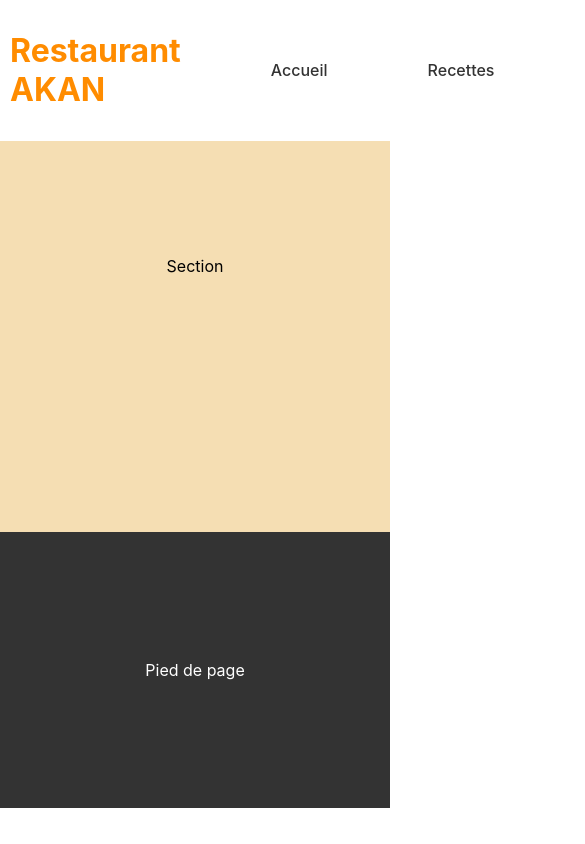
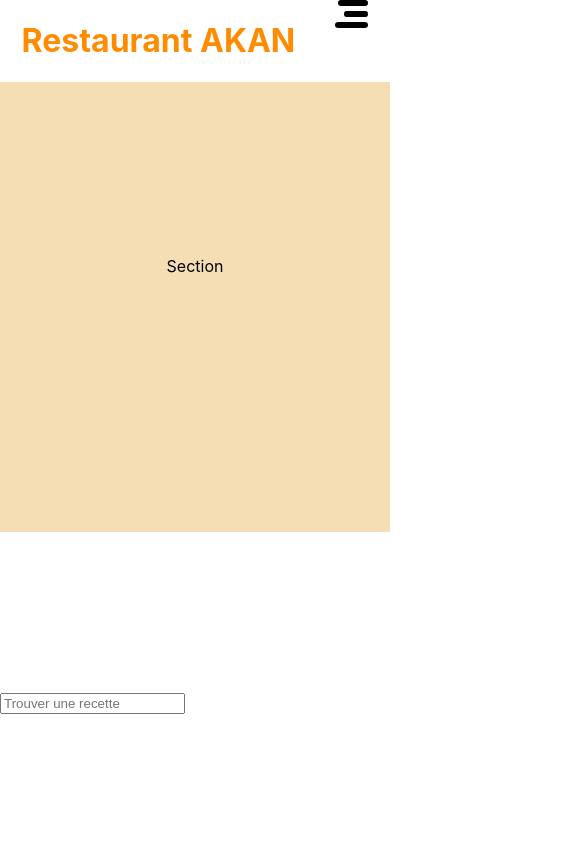
Before and after one commit to Offado/recipe-website, a React (Create React App) app: page /Categorie/Categories in a window 390 px wide. Shown: the top 844 px of the page, 585 px wide, since content can reach past the window. Built offline with nearby package versions, Linux system fonts and the light colour scheme.

Commit message:
recipe-website

```diff
--- a/src/App.css
+++ b/src/App.css
@@ -1,5 +1,5 @@
 .App {
-  background: wheat;
+  background: white;
 }
 
 .App-logo {
--- a/src/App.js
+++ b/src/App.js
@@ -1,6 +1,7 @@
 import './App.css';
 import FooterPage from './Components/Footer/Footer';
 import Header from './Components/Header/Header';
+import Search from './Components/Search/Search';
 import Section from './Components/Sections/Section';
 
 function App() {
@@ -8,6 +9,7 @@ function App() {
     <div className="App">
       <Header />
       <Section />
+      <Search />
       <FooterPage />
     </div>
   );
--- a/src/Components/Header/Header.jsx
+++ b/src/Components/Header/Header.jsx
@@ -1,11 +1,45 @@
-import React from "react";
+import React, { useState } from "react";
 import "./header.css";
 import { Link } from "react-router";
+import Menu from "../SideBar/Menu";
+import { FaHome } from "react-icons/fa";
+import { FaList } from "react-icons/fa";
+import { BiSolidCategory } from "react-icons/bi";
+
 
 const Header = () => {
+  // Etat booléen de sidebar-icon
+  const [show, setShow] = useState(false);
+
+  // les liens du Sidebar
+  const links = [
+    {
+      name: "Accueil",
+      path: "/",
+      icon: <FaHome />
+    },
+    {
+      name: "Recettes",
+      path: "/Recipes/Recipe",
+      icon: <FaList />
+    },
+    {
+      name: "Catégories",
+      path: "/Categorie/Categories",
+      icon: <BiSolidCategory />
+    },
+  ];
+
+  // Fonction pour fermer le menu sideBar
+  function closeSetShow() {
+    setShow(!show)
+  }
+
   return (
+    <>
       <div className="container-header">
         <h1>Restaurant AKAN</h1>
+        <div className="header">
           <ul>
             <li>
               <Link to="/" className="link1">
@@ -18,17 +52,23 @@ const Header = () => {
               </Link>
             </li>
             <li>
-          <Link to="/Categories/Categories" className="link3">
+              <Link to="/Categorie/Categories" className="link3">
                 <span>Catégories</span>
               </Link>
             </li>
-        <div className="menu">
+          </ul>
+        </div>
+        <div
+          onClick={() => setShow(true)}
+          className={show ? "menu active" : "menu"}
+        >
           <div className="bar"></div>
           <div className="bar"></div>
           <div className="bar"></div>
         </div>
-      </ul>
+        {show && <Menu close={closeSetShow} links={links} />}
       </div>
+    </>
   );
 };
 
--- a/src/Components/Header/header.css
+++ b/src/Components/Header/header.css
@@ -3,7 +3,6 @@
   position: absolute;
   display: flex;
   justify-content: space-around;
-  padding: 10px;
   width: 100%;
 }
 
@@ -45,11 +44,13 @@ span:hover {
     color:coral;
 }
 
+/* Sidebar-icon: menu responsive */
 .menu {
-  height: 32px;
-  width: 35px;
+  height: 28px;
+  width: 30px;
   background: white;
   position: relative;
+  display: none;
   .bar {
     border-radius: 5px;
     height: 6px;
@@ -61,11 +62,39 @@ span:hover {
     }
     &:nth-child(2) {
       top: 50%;
-      transform: translateY(-50%);
+      transform-origin: right;
+      transform: scaleX(.8) translateY(-50%);
     }
     &:nth-child(3) {
       top: 100%;
-      transform: translateY(-100%);
+      transform-origin: right;
+      transform: scaleX(1.1) translateY(-100%);
+    }
+  }
+  &.active {
+    .bar {
+      transform-origin: center;
+      top: 50%;
+      &:nth-child(1) {
+        transform: translate(0, -50%) scale(1) rotate(45deg);
+      }
+      &:nth-child(2) {
+        transform: scaleX(0) translateY(-50%);
+      }
+      &:nth-child(3) {
+        transform: translate(0, -50%) scale(1) rotate(-45deg);
+      }
     }
   }
 }
+
+@media screen and (max-width: 768px) {
+  .container-header {
+    .header {
+      display: none;
+    }
+    .menu {
+      display: block;
+    }
+  }
+}
--- /dev/null
+++ b/src/Components/Search/Search.jsx
@@ -0,0 +1,16 @@
+import React from "react";
+import "./search.css";
+
+const Search = () => {
+  return (
+    <div className="search">
+      <input
+        type="text"
+        className="input-search"
+        placeholder="Trouver une recette"
+      />
+    </div>
+  );
+};
+
+export default Search;
--- /dev/null
+++ b/src/Components/Search/search.css
@@ -0,0 +1,8 @@
+.search {
+    padding-top: 10rem;
+    padding-bottom: 10rem;
+}
+
+.input-search {
+
+}
--- a/src/Components/Sections/Section.jsx
+++ b/src/Components/Sections/Section.jsx
@@ -4,7 +4,7 @@ import "./section.css";
 
 const Section = () => {
   return (
-    <section id="footer">
+    <section id="section">
       Section
     </section>
   );
--- a/src/Components/Sections/section.css
+++ b/src/Components/Sections/section.css
@@ -1,4 +1,5 @@
-#footer {
+#section {
+    background: wheat;
     padding-top: 16rem;
     padding-bottom: 16rem;
     color: black;
--- /dev/null
+++ b/src/Components/SideBar/Menu.jsx
@@ -0,0 +1,20 @@
+import React from "react";
+import "./menu.css";
+import { Link } from "react-router";
+
+const Menu = ({ links, close }) => {
+  return (
+    <div className="sidebar" onClick={close}>
+      {links.map((link) => {
+        return (
+          <Link className="link" to={link.path} key={link.name}>
+            {link.icon}
+            {link.name}
+          </Link>
+        );
+      })}
+    </div>
+  );
+};
+
+export default Menu;
--- /dev/null
+++ b/src/Components/SideBar/menu.css
@@ -0,0 +1,26 @@
+.sidebar {
+    position: fixed;
+    top: 0;
+    left: 0;
+    height: 100vh;
+    width: 220px;
+    background-color: white;
+    box-shadow: 0 0 0 1000px rgba(0, 0, 0, 0.2);
+    .link {
+        display: flex;
+        padding: .5em 1em;
+        border-left: .4em solid transparent;
+        margin-bottom: 1em;
+        gap: 0 20px;
+        list-style: none;
+        text-decoration: none;
+        align-items: center;
+        font-size: 1.2rem;
+        font-weight: 500;
+        color: #333;
+    }
+}
+
+.link:hover {
+    color: red;
+}
```
Also changed, not shown: src/Components/Categorie/Categories.jsx (renamed from src/Components/Categories/Categories.jsx), src/Components/Categorie/categories.css (added). Lines whose indentation alone changed are shown as unchanged.
